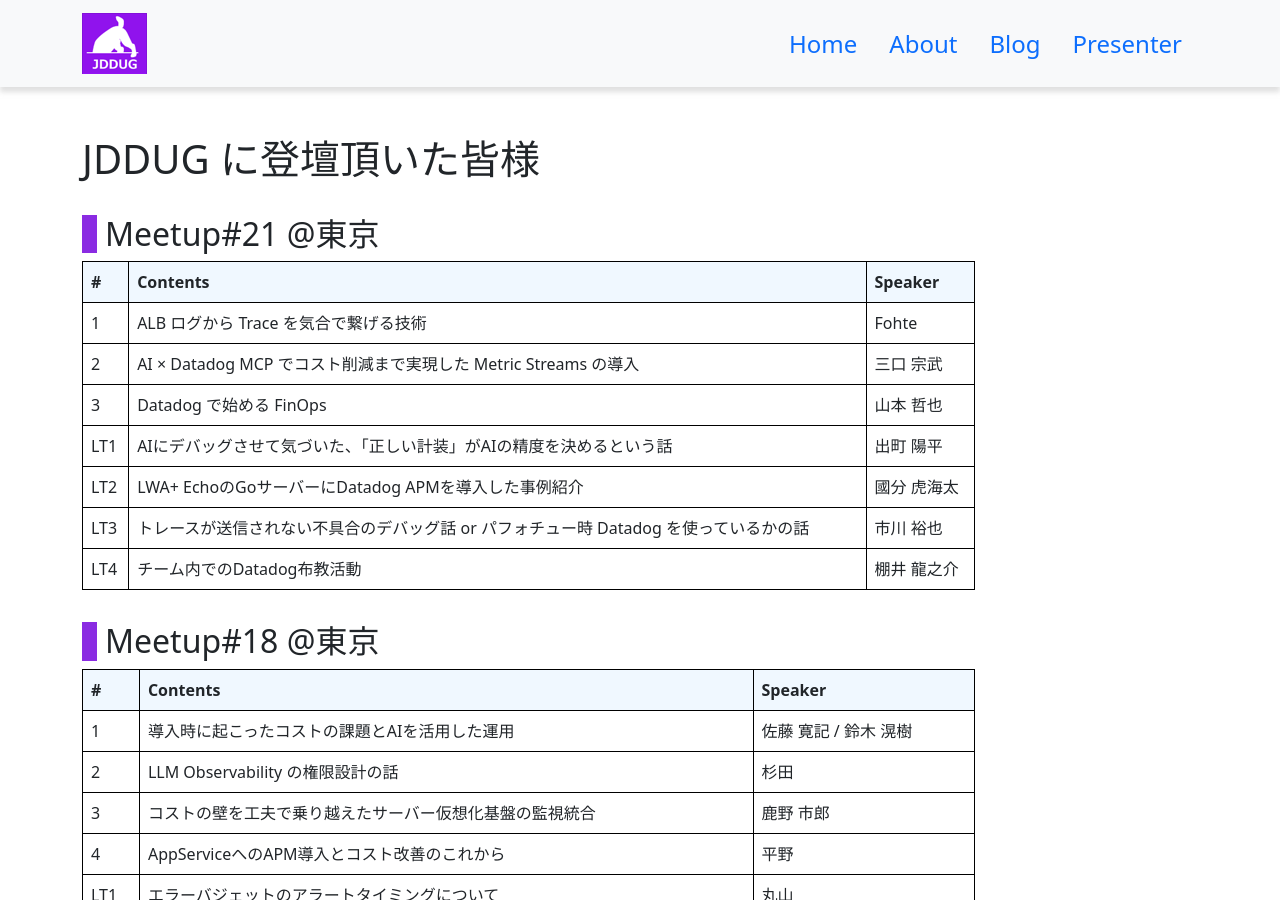
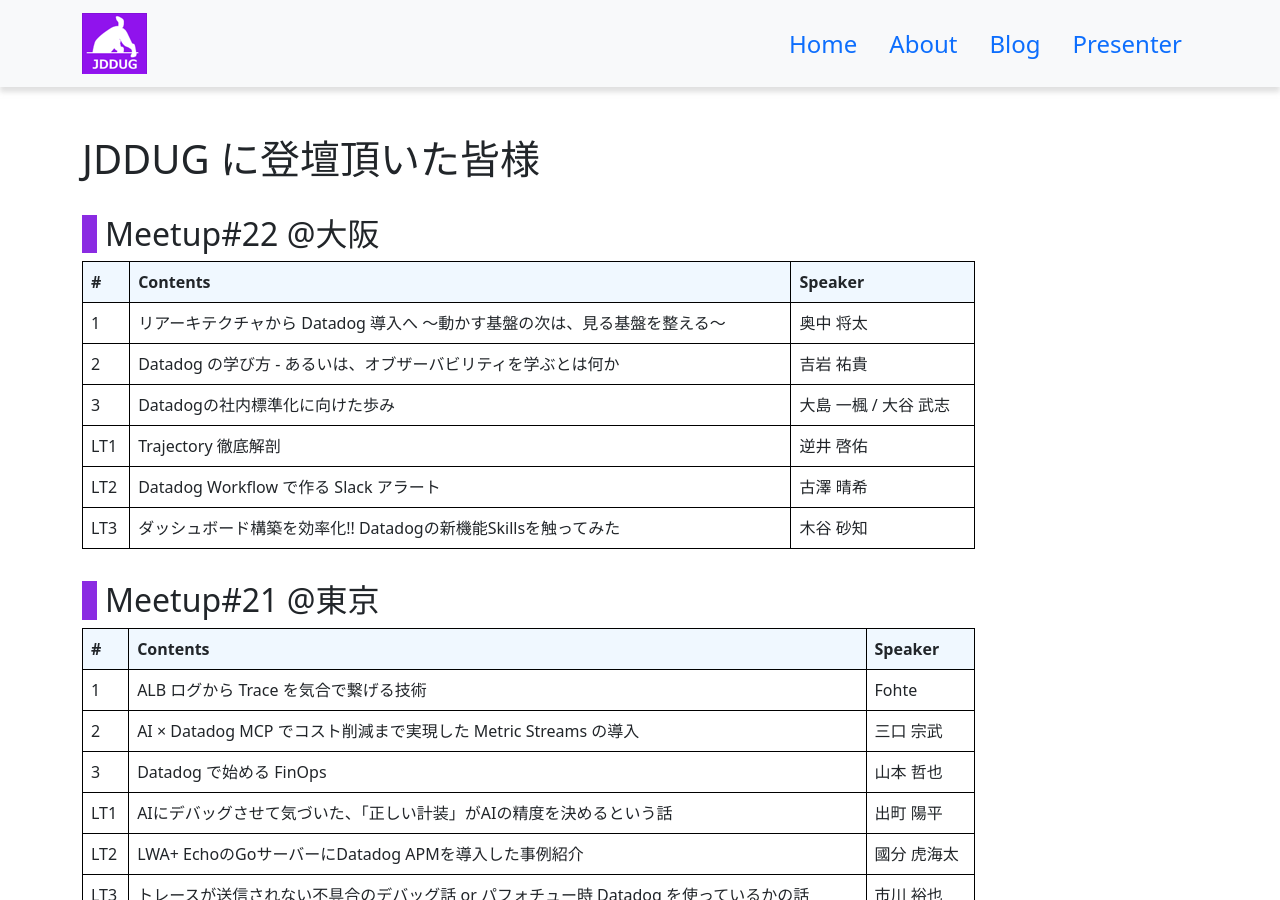
Before and after one commit to jdd-ug/jdd-ug.github.io, a Jekyll site: the page built from heros.md, in a window 1280 px wide and 900 px high. Built offline with Jekyll 4.4.1, drawn with Linux system fonts in a browser that asks for light colours; nearby versions of some CDN libraries.

Commit message:
Add JDDUG meetup #22 speakers

```diff
--- a/heros.md
+++ b/heros.md
@@ -4,6 +4,18 @@
 ---
 
 # JDDUG に登壇頂いた皆様
+
+## Meetup#22 @大阪
+
+| #      | Contents                                                                   | Speaker               |
+| ------ | -------------------------------------------------------------------------- | --------------------- |
+| 1      | リアーキテクチャから Datadog 導入へ 〜動かす基盤の次は、見る基盤を整える〜 | 奥中 将太             |
+| 2      | Datadog の学び方 - あるいは、オブザーバビリティを学ぶとは何か              | 吉岩 祐貴             |
+| 3      | Datadogの社内標準化に向けた歩み                                            | 大島 一楓 / 大谷 武志 |
+| ------ | ------                                                                     | ------                |
+| LT1    | Trajectory 徹底解剖                                                        | 逆井 啓佑             |
+| LT2    | Datadog Workflow で作る Slack アラート                                     | 古澤 晴希             |
+| LT3    | ダッシュボード構築を効率化!! Datadogの新機能Skillsを触ってみた             | 木谷 砂知             |
 
 ## Meetup#21 @東京
 
```
